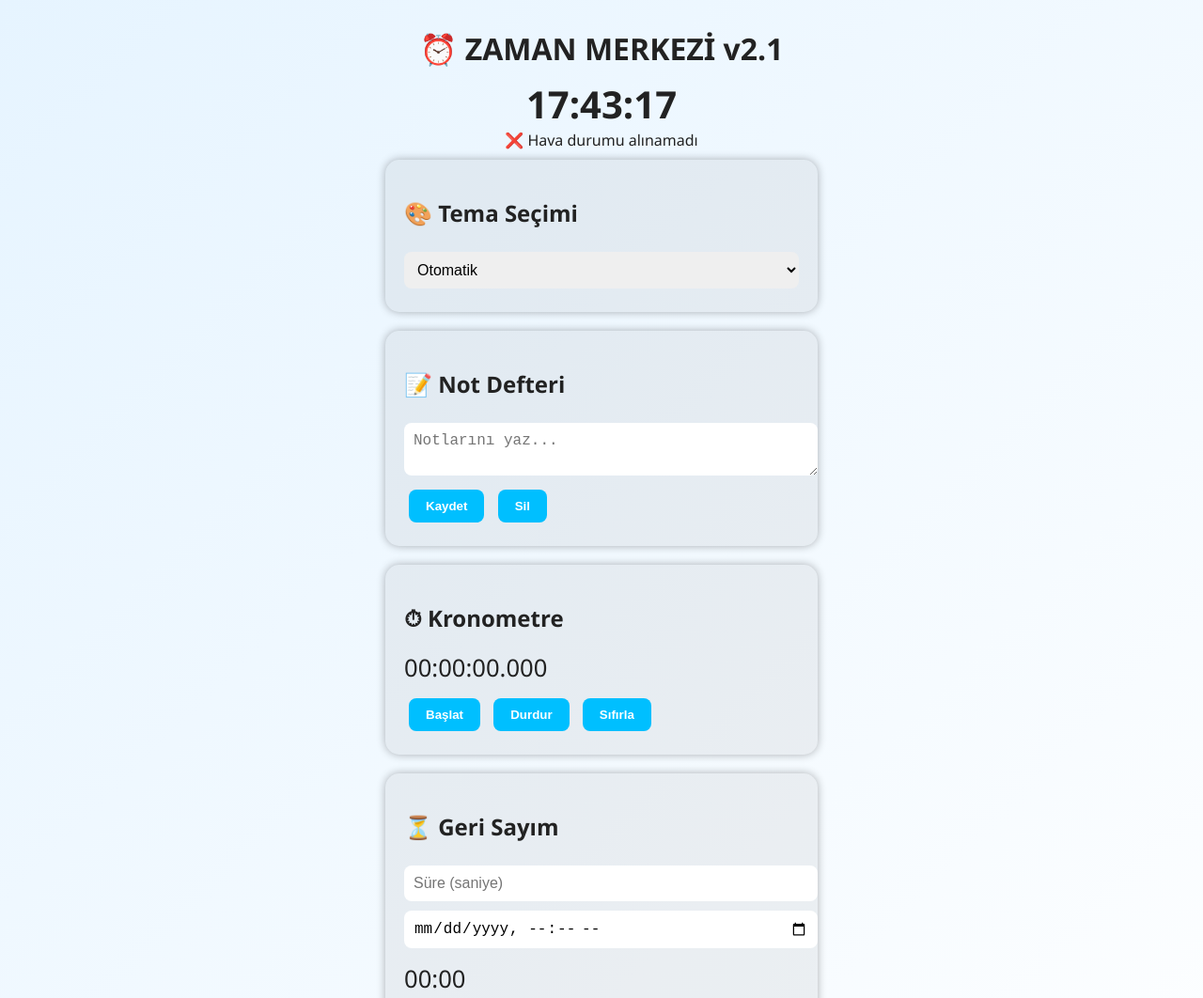
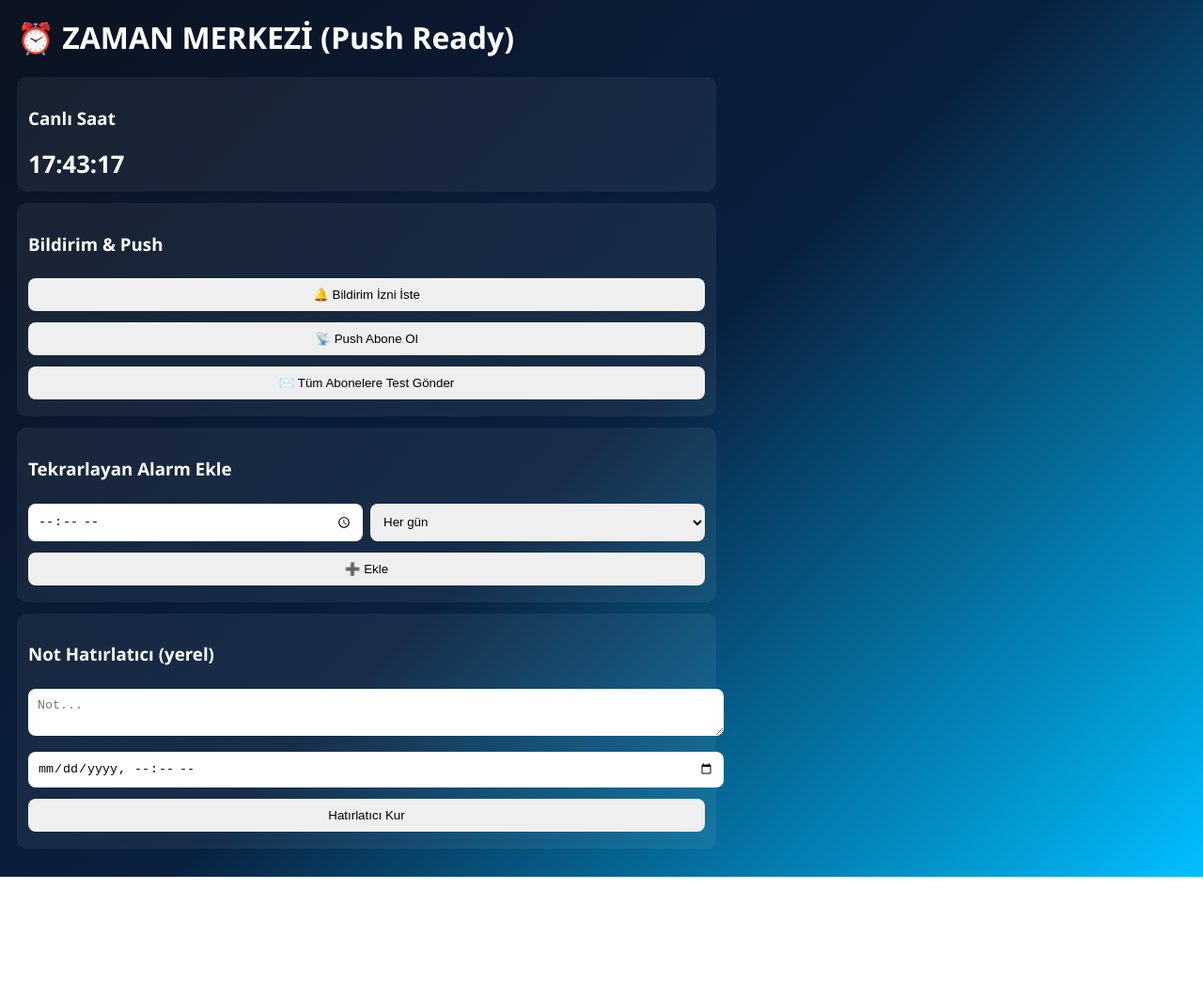
Before and after one commit to zamanmerkezi/zamanmerkezi.github.io, a website: page index.html in a window 1280 px wide. Shown: the top 1062 px of the page at 94% size. After the commit the page ends 933 px from the top, so only its background shows below. Drawn offline with Linux system fonts and the light colour scheme; no server answers.

Commit message:
Update index.html

```diff
--- a/index.html
+++ b/index.html
@@ -1,249 +1,163 @@
 <!DOCTYPE html>
 <html lang="tr">
 <head>
-  <meta charset="UTF-8" />
+  <meta charset="utf-8" />
   <meta name="viewport" content="width=device-width,initial-scale=1.0" />
-  <meta name="google-adsense-account" content="ca-pub-3214692314578267" />
-  <title>ZAMAN MERKEZİ ⏰ — v2.1</title>
-
+  <title>ZAMAN MERKEZİ — Push Ready</title>
+  <meta name="theme-color" content="#00bfff" />
   <link rel="manifest" href="manifest.json" />
-  <link rel="icon" href="icons/icon-192.png" sizes="192x192" />
-  <meta name="theme-color" content="#00bfff" />
-
+  <link rel="icon" href="icon-192.png" />
   <style>
-    :root {
-      --bg: linear-gradient(135deg, #0b1220, #09203f, #00bfff);
-      --text: #fff;
-      --card: rgba(255,255,255,0.1);
-    }
-    body.light {
-      --bg: linear-gradient(135deg, #e6f4ff, #ffffff);
-      --text: #222;
-      --card: rgba(0,0,0,0.05);
-    }
-
-    body {
-      background: var(--bg);
-      color: var(--text);
-      font-family: "Segoe UI", sans-serif;
-      margin: 0;
-      display: flex;
-      flex-direction: column;
-      align-items: center;
-      min-height: 100vh;
-      padding: 20px;
-      transition: background 0.5s, color 0.5s;
-    }
-    h1 {
-      font-size: 2rem;
-      margin: 10px 0;
-    }
-    .section {
-      background: var(--card);
-      border-radius: 15px;
-      padding: 20px;
-      margin: 10px;
-      width: 95%;
-      max-width: 420px;
-      box-shadow: 0 0 10px rgba(0,0,0,0.3);
-    }
-    textarea, input, select {
-      width: 100%;
-      padding: 10px;
-      border-radius: 8px;
-      border: none;
-      margin: 5px 0;
-      font-size: 1rem;
-    }
-    button {
-      border: none;
-      border-radius: 8px;
-      padding: 10px 18px;
-      margin: 5px;
-      background: #00bfff;
-      color: #fff;
-      font-weight: bold;
-      cursor: pointer;
-    }
-    .display { font-size: 1.6rem; margin: 10px 0; }
-    .clock { font-size: 2.5rem; font-weight: bold; }
-    #installBtn { display: none; margin-top: 10px; }
+    body { font-family: "Segoe UI", sans-serif; background: linear-gradient(135deg,#0b1220,#09203f,#00bfff); color:#fff; margin:0; padding:18px; }
+    .card { background: rgba(255,255,255,0.06); padding:12px; border-radius:10px; margin-bottom:12px; max-width:720px; }
+    h1{margin-top:0}
+    input, textarea, select, button { width:100%; padding:10px; margin:6px 0; border-radius:8px; border:none; }
+    .row { display:flex; gap:8px; }
+    .col { flex:1; }
   </style>
 </head>
 <body>
-  <h1>⏰ ZAMAN MERKEZİ v2.1</h1>
-  <div class="clock" id="clock">00:00:00</div>
-  <div id="weather">🌤️ Hava durumu yükleniyor...</div>
+  <h1>⏰ ZAMAN MERKEZİ (Push Ready)</h1>
 
-  <!-- Tema Seçimi -->
-  <div class="section">
-    <h2>🎨 Tema Seçimi</h2>
-    <select id="themeSelect">
-      <option value="auto">Otomatik</option>
-      <option value="light">Açık</option>
-      <option value="dark">Koyu</option>
-    </select>
+  <div class="card">
+    <h3>Canlı Saat</h3>
+    <div id="clock" style="font-size:1.6rem;font-weight:bold;">--:--:--</div>
   </div>
 
-  <!-- Not Defteri -->
-  <div class="section">
-    <h2>📝 Not Defteri</h2>
-    <textarea id="notes" placeholder="Notlarını yaz..."></textarea>
-    <button onclick="saveNotes()">Kaydet</button>
-    <button onclick="clearNotes()">Sil</button>
+  <div class="card">
+    <h3>Bildirim & Push</h3>
+    <button id="btnRequest">🔔 Bildirim İzni İste</button>
+    <button id="btnSubscribe">📡 Push Abone Ol</button>
+    <button id="btnSendTest">✉️ Tüm Abonelere Test Gönder</button>
+    <div id="pushStatus"></div>
   </div>
 
-  <!-- Kronometre -->
-  <div class="section">
-    <h2>⏱ Kronometre</h2>
-    <div id="stopwatchDisplay" class="display">00:00:00.000</div>
-    <button onclick="startStopwatch()">Başlat</button>
-    <button onclick="stopStopwatch()">Durdur</button>
-    <button onclick="resetStopwatch()">Sıfırla</button>
+  <div class="card">
+    <h3>Tekrarlayan Alarm Ekle</h3>
+    <div class="row">
+      <input id="repeatTime" type="time" class="col" />
+      <select id="repeatPattern" class="col">
+        <option value="daily">Her gün</option>
+        <option value="weekdays">Hafta içi</option>
+        <option value="weekly">Her hafta (aynı gün)</option>
+      </select>
+    </div>
+    <button id="addRepeat">➕ Ekle</button>
+    <div id="repeatList"></div>
   </div>
 
-  <!-- Geri Sayım -->
-  <div class="section">
-    <h2>⏳ Geri Sayım</h2>
-    <input type="number" id="countdownInput" placeholder="Süre (saniye)" />
-    <input type="datetime-local" id="dateCountdown" />
-    <div id="countdownDisplay" class="display">00:00</div>
-    <button onclick="startCountdown()">Başlat</button>
-    <button onclick="stopCountdown()">Durdur</button>
-    <button onclick="resetCountdown()">Sıfırla</button>
+  <div class="card">
+    <h3>Not Hatırlatıcı (yerel)</h3>
+    <textarea id="noteText" placeholder="Not..."></textarea>
+    <input id="noteDate" type="datetime-local" />
+    <button id="addNoteReminder">Hatırlatıcı Kur</button>
+    <div id="noteStatus"></div>
   </div>
 
-  <!-- Alarm -->
-  <div class="section">
-    <h2>🔔 Alarm</h2>
-    <input type="time" id="alarmTime" />
-    <button onclick="setAlarm()">Kur</button>
-    <button onclick="clearAlarm()">Kapat</button>
-    <div id="alarmStatus">Alarm yok</div>
-  </div>
+  <script>
+    // Saat
+    setInterval(()=> document.getElementById('clock').textContent = new Date().toLocaleTimeString('tr-TR'), 1000);
 
-  <button id="installBtn">📲 Ana Ekrana Ekle</button>
+    // Service Worker register
+    if ('serviceWorker' in navigator) {
+      navigator.serviceWorker.register('/service-worker.js').then(() => {
+        console.log('Service Worker registered');
+      }).catch(e => console.error('SW register error', e));
+    }
 
-  <script>
-    // 🕒 SAAT
+    // Request notifications
+    document.getElementById('btnRequest').addEventListener('click', async () => {
+      const perm = await Notification.requestPermission();
+      document.getElementById('pushStatus').textContent = 'Permission: ' + perm;
+    });
+
+    // Get VAPID key from server and subscribe
+    async function getVapidKey() {
+      const res = await fetch('/vapidPublicKey');
+      const j = await res.json();
+      return j.publicKey;
+    }
+
+    function urlBase64ToUint8Array(base64String) {
+      const padding = '='.repeat((4 - base64String.length % 4) % 4);
+      const base64 = (base64String + padding).replace(/\-/g, '+').replace(/_/g, '/');
+      const rawData = atob(base64);
+      const outputArray = new Uint8Array(rawData.length);
+      for (let i = 0; i < rawData.length; ++i) outputArray[i] = rawData.charCodeAt(i);
+      return outputArray;
+    }
+
+    document.getElementById('btnSubscribe').addEventListener('click', async () => {
+      try {
+        const vapidKey = await getVapidKey();
+        const reg = await navigator.serviceWorker.ready;
+        const sub = await reg.pushManager.subscribe({
+          userVisibleOnly: true,
+          applicationServerKey: urlBase64ToUint8Array(vapidKey)
+        });
+        // gönder sunucuya
+        await fetch('/subscribe', { method: 'POST', body: JSON.stringify(sub), headers: { 'Content-Type': 'application/json' }});
+        document.getElementById('pushStatus').textContent = 'Abonelik gönderildi.';
+      } catch (e) {
+        document.getElementById('pushStatus').textContent = 'Abone olurken hata: ' + (e.message || e);
+      }
+    });
+
+    document.getElementById('btnSendTest').addEventListener('click', async () => {
+      const resp = await fetch('/sendTest', { method: 'POST', headers: {'Content-Type':'application/json'}, body: JSON.stringify({title:'Test', body:'Bu bir test bildirimi', url:'/'})});
+      const j = await resp.json();
+      alert('Gönderildi: ' + JSON.stringify(j));
+    });
+
+    // Repeat alarms (local storage + server schedule optional)
+    function loadRepeats() {
+      const arr = JSON.parse(localStorage.getItem('repeatAlarms') || '[]');
+      const el = document.getElementById('repeatList');
+      el.innerHTML = arr.map((r,i)=> `<div>${r.time} — ${r.pattern} <button data-i="${i}" class="del">Sil</button></div>`).join('');
+    }
+    loadRepeats();
+    document.getElementById('addRepeat').addEventListener('click', () => {
+      const t = document.getElementById('repeatTime').value;
+      const p = document.getElementById('repeatPattern').value;
+      if (!t) return alert('Saat gir');
+      const arr = JSON.parse(localStorage.getItem('repeatAlarms')||'[]'); arr.push({time:t, pattern:p}); localStorage.setItem('repeatAlarms', JSON.stringify(arr)); loadRepeats();
+    });
+    document.getElementById('repeatList').addEventListener('click', e => {
+      if (e.target.classList.contains('del')) {
+        const i = +e.target.dataset.i;
+        const arr = JSON.parse(localStorage.getItem('repeatAlarms')||'[]'); arr.splice(i,1); localStorage.setItem('repeatAlarms', JSON.stringify(arr)); loadRepeats();
+      }
+    });
+
+    // local check repeats every minute
     setInterval(() => {
-      const now = new Date();
-      document.getElementById("clock").textContent = now.toLocaleTimeString("tr-TR");
-    }, 1000);
+      const arr = JSON.parse(localStorage.getItem('repeatAlarms')||'[]');
+      const now = new Date(); const cur = now.toTimeString().slice(0,5);
+      arr.forEach(r => { if (r.time === cur) triggerLocal('Tekrarlayan alarm: ' + r.time); });
+    }, 60*1000);
 
-    // 🌦️ HAVA DURUMU
-    async function getWeather() {
-      try {
-        const res = await fetch("https://api.open-meteo.com/v1/forecast?latitude=41.01&longitude=28.97&current_weather=true");
-        const d = await res.json();
-        document.getElementById("weather").textContent = `🌡 ${d.current_weather.temperature}°C | 💨 ${d.current_weather.windspeed} km/s`;
-      } catch {
-        document.getElementById("weather").textContent = "❌ Hava durumu alınamadı";
+    function triggerLocal(text) {
+      if (Notification.permission === 'granted') {
+        navigator.serviceWorker.getRegistration().then(reg => {
+          if (reg) reg.showNotification('⏰ Zaman Merkezi', { body: text, icon: '/icon-192.png', vibrate:[200,100,200]});
+          else new Notification('⏰ Zaman Merkezi', { body: text });
+        });
+      } else {
+        alert(text);
       }
     }
-    getWeather();
 
-    // 📝 NOT DEFTERİ
-    const note = document.getElementById("notes");
-    note.value = localStorage.getItem("notes") || "";
-    function saveNotes() { localStorage.setItem("notes", note.value); alert("✅ Kaydedildi"); }
-    function clearNotes() { note.value = ""; localStorage.removeItem("notes"); }
+    // Note reminder (local)
+    document.getElementById('addNoteReminder').addEventListener('click', () => {
+      const txt = document.getElementById('noteText').value;
+      const dt = document.getElementById('noteDate').value;
+      if (!txt || !dt) return alert('Not ve tarih gir');
+      const diff = new Date(dt) - new Date();
+      if (diff <= 0) return alert('Gelecek tarih seç');
+      setTimeout(()=> triggerLocal('Not hatırlatma: ' + txt), diff);
+      document.getElementById('noteStatus').textContent = 'Hatırlatıcı kuruldu.';
+    });
 
-    // ⏱ KRONOMETRE
-    let swInt, swStart, elapsed = 0;
-    function startStopwatch() {
-      if (swInt) return;
-      swStart = Date.now() - elapsed;
-      swInt = setInterval(() => {
-        elapsed = Date.now() - swStart;
-        const ms = String(elapsed % 1000).padStart(3, "0");
-        const s = String(Math.floor(elapsed / 1000) % 60).padStart(2, "0");
-        const m = String(Math.floor(elapsed / 60000) % 60).padStart(2, "0");
-        const h = String(Math.floor(elapsed / 3600000)).padStart(2, "0");
-        document.getElementById("stopwatchDisplay").textContent = `${h}:${m}:${s}.${ms}`;
-      }, 10);
-    }
-    function stopStopwatch() { clearInterval(swInt); swInt = null; }
-    function resetStopwatch() { stopStopwatch(); elapsed = 0; document.getElementById("stopwatchDisplay").textContent = "00:00:00.000"; }
-
-    // ⏳ GERİ SAYIM
-    let cdInt, cdTime = 0;
-    function startCountdown() {
-      if (cdInt) return;
-      const userInput = document.getElementById("countdownInput").value;
-      const dateInput = document.getElementById("dateCountdown").value;
-      if (dateInput) {
-        cdTime = new Date(dateInput) - new Date();
-      } else {
-        cdTime = parseInt(userInput || "0") * 1000;
-      }
-      if (cdTime <= 0) return alert("Geçerli bir süre gir!");
-      cdInt = setInterval(() => {
-        cdTime -= 1000;
-        if (cdTime <= 0) {
-          resetCountdown();
-          alert("⏰ Süre doldu!");
-        } else {
-          const t = Math.floor(cdTime / 1000);
-          const m = String(Math.floor(t / 60)).padStart(2,"0");
-          const s = String(t % 60).padStart(2,"0");
-          document.getElementById("countdownDisplay").textContent = `${m}:${s}`;
-        }
-      }, 1000);
-    }
-    function stopCountdown() { clearInterval(cdInt); cdInt = null; }
-    function resetCountdown() {
-      clearInterval(cdInt); cdInt = null; cdTime = 0;
-      document.getElementById("countdownDisplay").textContent = "00:00";
-    }
-
-    // 🔔 ALARM
-    let alarmTime = null, alarmActive = false;
-    function setAlarm() {
-      alarmTime = document.getElementById("alarmTime").value;
-      if (!alarmTime) return alert("Saat seç!");
-      alarmActive = true;
-      document.getElementById("alarmStatus").textContent = "⏰ Alarm kuruldu: " + alarmTime;
-    }
-    function clearAlarm() {
-      alarmActive = false;
-      document.getElementById("alarmStatus").textContent = "Alarm yok";
-    }
-    setInterval(() => {
-      if (alarmActive) {
-        const now = new Date();
-        const current = now.toTimeString().slice(0,5);
-        if (current === alarmTime) {
-          alert("🔔 Alarm zamanı!");
-          const audio = new Audio("https://actions.google.com/sounds/v1/alarms/alarm_clock.ogg");
-          audio.play();
-          clearAlarm();
-        }
-      }
-    }, 1000);
-
-    // 🌗 TEMA
-    const themeSelect = document.getElementById("themeSelect");
-    function applyTheme(mode) {
-      if (mode === "light") document.body.classList.add("light");
-      else if (mode === "dark") document.body.classList.remove("light");
-      else if (window.matchMedia("(prefers-color-scheme: light)").matches)
-        document.body.classList.add("light");
-      else document.body.classList.remove("light");
-    }
-    themeSelect.onchange = () => applyTheme(themeSelect.value);
-    applyTheme("auto");
-
-    // 📲 PWA
-    if ("serviceWorker" in navigator) navigator.serviceWorker.register("service-worker.js");
-    let deferredPrompt;
-    const installBtn = document.getElementById("installBtn");
-    window.addEventListener("beforeinstallprompt", e => {
-      e.preventDefault(); deferredPrompt = e; installBtn.style.display = "block";
-    });
-    installBtn.addEventListener("click", async () => {
-      deferredPrompt.prompt(); await deferredPrompt.userChoice; deferredPrompt = null; installBtn.style.display = "none";
-    });
   </script>
 </body>
 </html>
```
